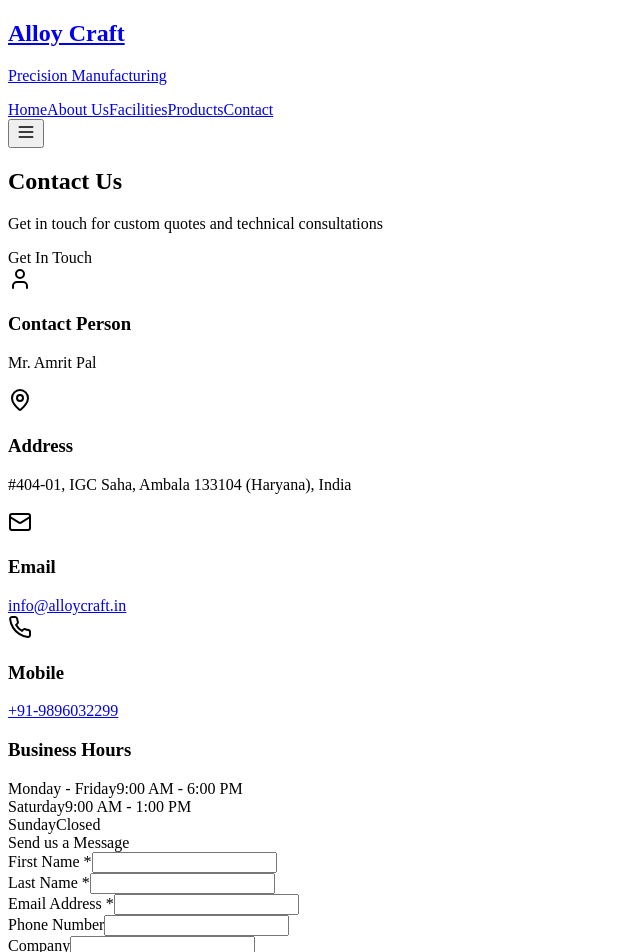
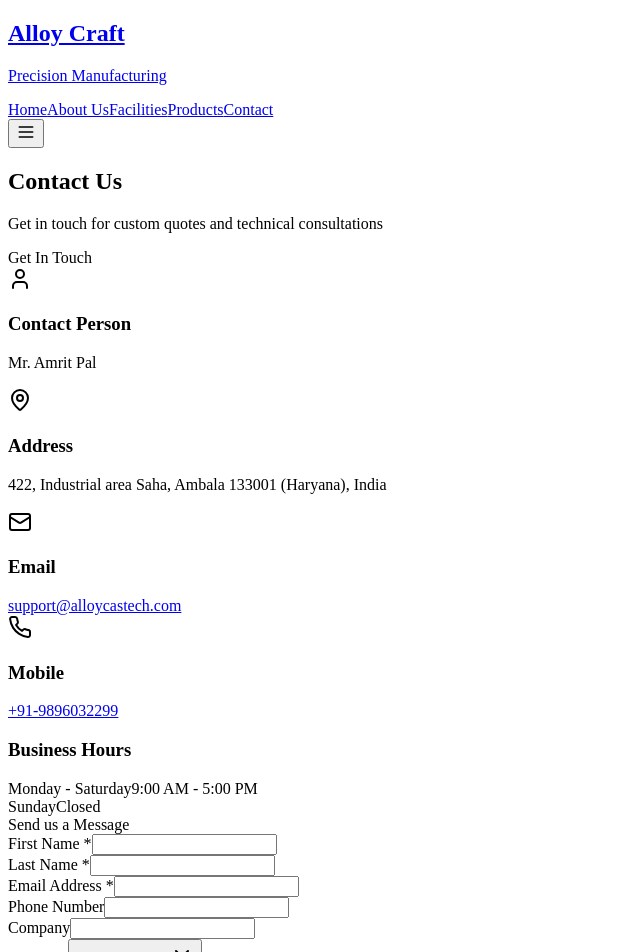
Before and after one commit to Dasvir275/alloy-craft-windows-source, a React (Vite) app in the folder client/: page /contact in a window 1280 px wide. Shown: the top 952 px of the page, without its empty margins (0-640 px from the left). Built offline with nearby package versions, Linux system fonts and the light colour scheme.

Commit message:
Update contact.tsx

```diff
--- a/client/src/pages/contact.tsx
+++ b/client/src/pages/contact.tsx
@@ -88,7 +88,7 @@
                   </div>
                   <div>
                     <h3 className="font-medium text-gray-900">Address</h3>
-                    <p className="text-gray-600">#404-01, IGC Saha, Ambala 133104 (Haryana), India</p>
+                    <p className="text-gray-600">422, Industrial area Saha, Ambala 133001 (Haryana), India</p>
                   </div>
                 </div>
 
@@ -99,7 +99,7 @@
                   <div>
                     <h3 className="font-medium text-gray-900">Email</h3>
                     <a href="mailto:info@alloycraft.in" className="text-primary hover:text-primary/80">
-                      info@alloycraft.in
+                      support@alloycastech.com
                     </a>
                   </div>
                 </div>
@@ -120,12 +120,8 @@
                   <h3 className="font-medium mb-4">Business Hours</h3>
                   <div className="text-sm text-gray-600 space-y-1">
                     <div className="flex justify-between">
-                      <span>Monday - Friday</span>
-                      <span>9:00 AM - 6:00 PM</span>
-                    </div>
-                    <div className="flex justify-between">
-                      <span>Saturday</span>
-                      <span>9:00 AM - 1:00 PM</span>
+                      <span>Monday - Saturday</span>
+                      <span>9:00 AM - 5:00 PM</span>
                     </div>
                     <div className="flex justify-between">
                       <span>Sunday</span>
```
